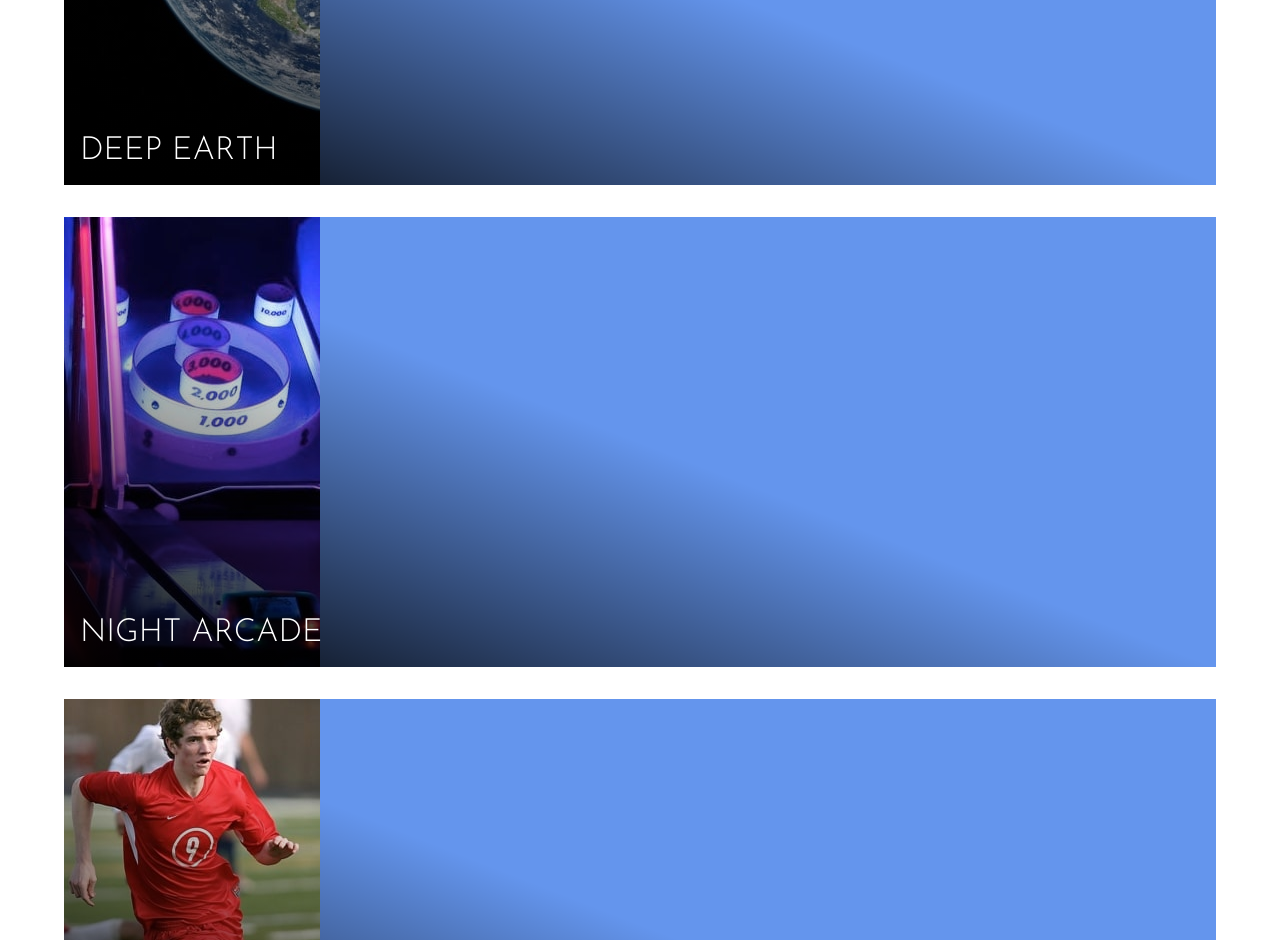
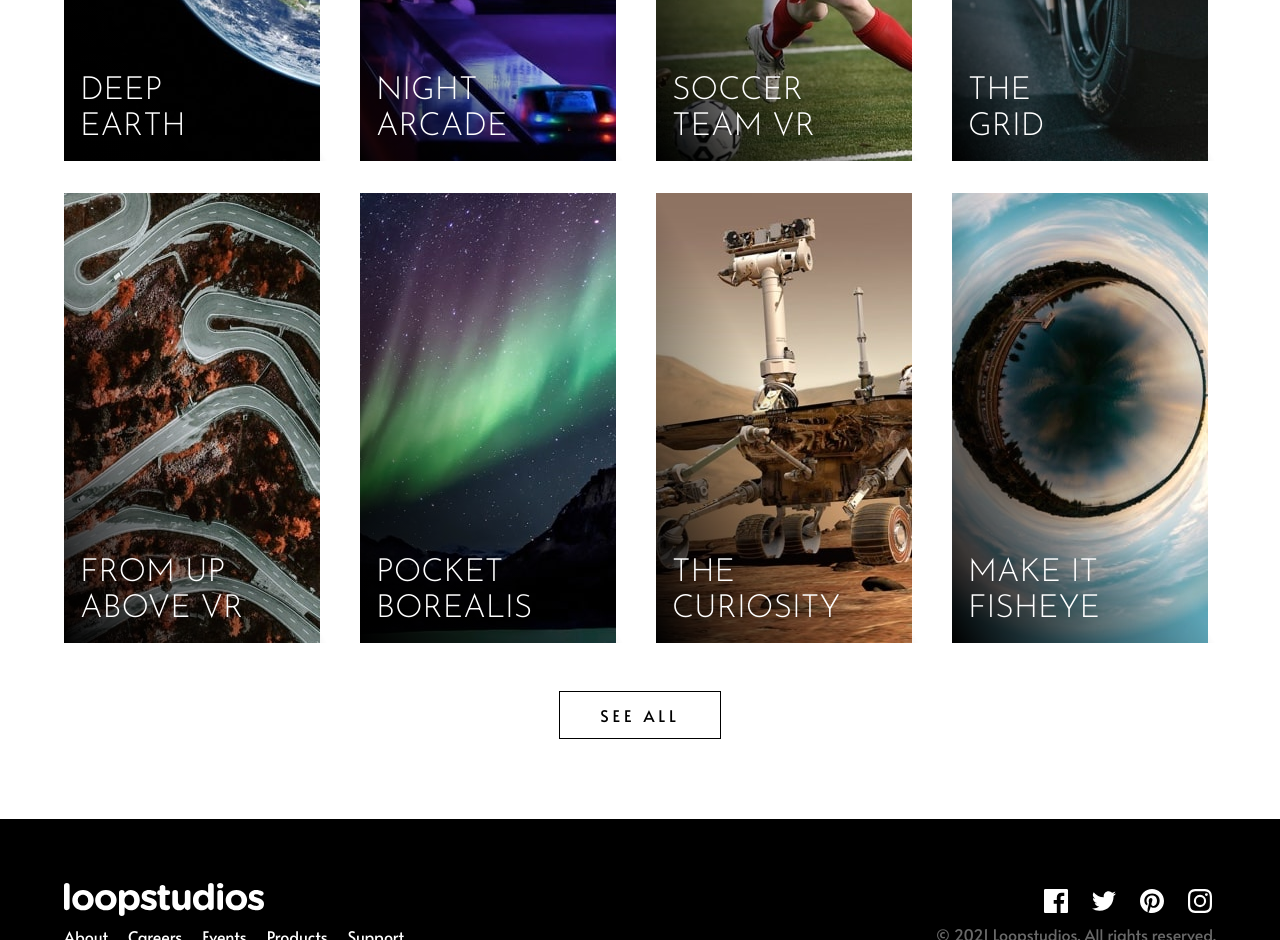
Before and after one commit to vsompura3/loopstudio-landing-page, a plain HTML site: page index.html in a window 1280 px wide. Shown: the part 1860-2800 px from the top of the page. Drawn offline with Linux system fonts and the light colour scheme.

Commit message:
Final version

```diff
--- a/app/style.css
+++ b/app/style.css
@@ -170,7 +170,7 @@ h3 {
 /* Mobile Menu */
 .mobile-menu {
 	position: fixed;
-	height: 100%;
+	height: 100vh;
 	left: 0;
 	right: 0;
 	background-color: var(--clr-neutral-400);
@@ -257,7 +257,7 @@ section {
 }
 
 .gallery li {
-	background: cornflowerblue;
+	background: var(--clr-neutral-100);
 	position: relative;
 }
 
@@ -281,6 +281,10 @@ section {
 	bottom: 0.5em;
 	left: 0.5em;
 	z-index: 9;
+}
+
+.gallery li span {
+	display: block;
 }
 
 .gallery li:hover h3 {
@@ -344,6 +348,12 @@ section {
 	color: var(--clr-neutral-300);
 }
 
+@media screen and (min-width: 650px) {
+	.gallery.content {
+		grid-template-columns: auto auto;
+	}
+}
+
 @media screen and (min-width: 700px) {
 	.header {
 		background-image: url("../images/desktop/image-hero.jpg");
@@ -364,6 +374,73 @@ section {
 	}
 
 	.footer__content {
-		padding: 4em 0;
+		padding: 4em 0 1em;
+	}
+
+	.gallery.content {
+		grid-template-columns: repeat(3, 1fr);
+	}
+
+	.section-one .content {
+		grid-template-columns: repeat(8, 1fr);
+		grid-template-rows: repeat(5, 1fr);
+	}
+
+	.vr-img {
+		grid-column: 1/6;
+		grid-row: 1/5;
+	}
+
+	.content-textbox {
+		background: var(--clr-neutral-100);
+		grid-column: 4/-1;
+		grid-row: 3/-1;
+		display: flex;
+		flex-direction: column;
+		justify-content: center;
+		text-align: left;
+		align-items: start;
+		padding-left: 5em;
+		padding-top: 5em;
+	}
+
+	.content-textbox h2 {
+		text-align: left;
 	}
 }
+
+@media screen and (min-width: 800px) {
+	.gallery.content {
+		grid-template-columns: repeat(4, 1fr);
+	}
+
+	.footer__content {
+		display: flex;
+		justify-content: space-between;
+		align-items: center;
+	}
+
+	.footer-one img {
+		margin-left: 0;
+		margin-bottom: 0.5em;
+	}
+
+	.footer-one .nav-links {
+		display: flex;
+		gap: 1em;
+		margin: 0;
+	}
+
+	.footer-one .nav-links li {
+		margin: 0;
+	}
+
+	.footer-one .nav-links a:first-child {
+		padding-left: 0;
+	}
+
+	.footer-two .social {
+		margin: 0;
+		justify-content: flex-end;
+	}
+}
--- a/index.html
+++ b/index.html
@@ -111,7 +111,7 @@
 									/>
 									<img src="./images/mobile/image-deep-earth.jpg" alt="Deep Earth" />
 								</picture>
-								<h3>Deep Earth</h3>
+								<h3>Deep <span>Earth</span></h3>
 							</li>
 							<li>
 								<picture>
@@ -121,7 +121,7 @@
 									/>
 									<img src="./images/mobile/image-night-arcade.jpg" alt="Night Arcade" />
 								</picture>
-								<h3>Night Arcade</h3>
+								<h3>Night <span>Arcade</span></h3>
 							</li>
 							<li>
 								<picture>
@@ -131,14 +131,14 @@
 									/>
 									<img src="./images/mobile/image-soccer-team.jpg" alt="Soccer Team VR" />
 								</picture>
-								<h3>Soccer Span VR</h3>
+								<h3>Soccer <span>Team VR</span></h3>
 							</li>
 							<li>
 								<picture>
 									<source srcset="./images/desktop/image-grid.jpg" media="(min-width: 650px)" />
 									<img src="./images/mobile/image-grid.jpg" alt="The Grid" />
 								</picture>
-								<h3>The Grid</h3>
+								<h3>The <span>Grid</span></h3>
 							</li>
 							<li>
 								<picture>
@@ -148,7 +148,7 @@
 									/>
 									<img src="./images/mobile/image-from-above.jpg" alt="From Up Abouve VR" />
 								</picture>
-								<h3>From Up Abouve VR</h3>
+								<h3>From Up <span>Above VR</span></h3>
 							</li>
 							<li>
 								<picture>
@@ -158,7 +158,7 @@
 									/>
 									<img src="./images/mobile/image-pocket-borealis.jpg" alt="Pocket Borealis" />
 								</picture>
-								<h3>Pocket Borealis</h3>
+								<h3>Pocket <span>Borealis</span></h3>
 							</li>
 							<li>
 								<picture>
@@ -168,14 +168,14 @@
 									/>
 									<img src="./images/mobile/image-curiosity.jpg" alt="The Curiosity" />
 								</picture>
-								<h3>The Curiosity</h3>
+								<h3>The <span>Curiosity</span></h3>
 							</li>
 							<li>
 								<picture>
 									<source srcset="./images/desktop/image-fisheye.jpg" media="(min-width: 650px)" />
 									<img src="./images/mobile/image-fisheye.jpg" alt="Make It Fisheye" />
 								</picture>
-								<h3>Make It Fisheye</h3>
+								<h3>Make It <span>Fisheye</span></h3>
 							</li>
 						</ul>
 						<div class="text-center">
```
Also changed, not shown: 3 other files.
